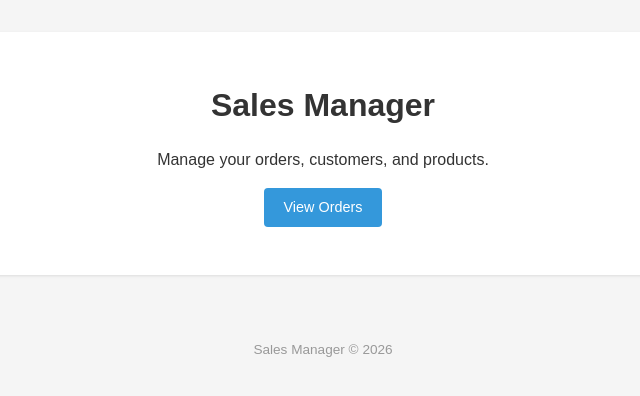
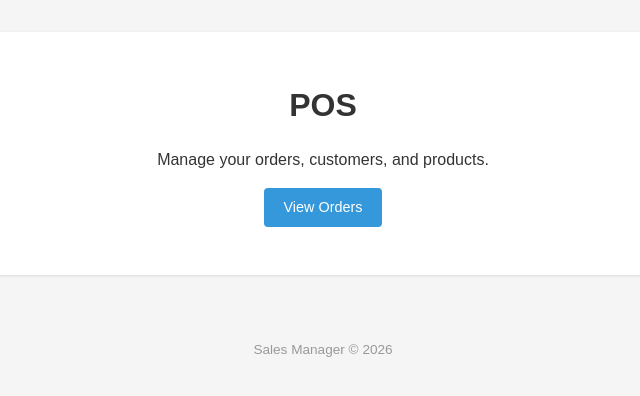
Before and after one commit to amirzaliyev/dscc-cw1-00016221, a Django app: page / in a window 1280 px wide. Shown: the part 58-454 px from the top of the page, without its empty margins (317-957 px from the left). Run offline with Django 5.2, Linux system fonts and the light colour scheme; the visitor is signed in with stand-in values (Sample User, id 1).

Commit message:
check ci/cd

```diff
--- a/backend/templates/home.html
+++ b/backend/templates/home.html
@@ -4,7 +4,7 @@
 
 {% block content %}
 <div class="card" style="text-align: center; padding: 3rem;">
-    <h1>Sales Manager</h1>
+    <h1>POS</h1>
     <p class="mt-1">Manage your orders, customers, and products.</p>
     <div class="mt-1">
         {% if user.is_authenticated %}
```
